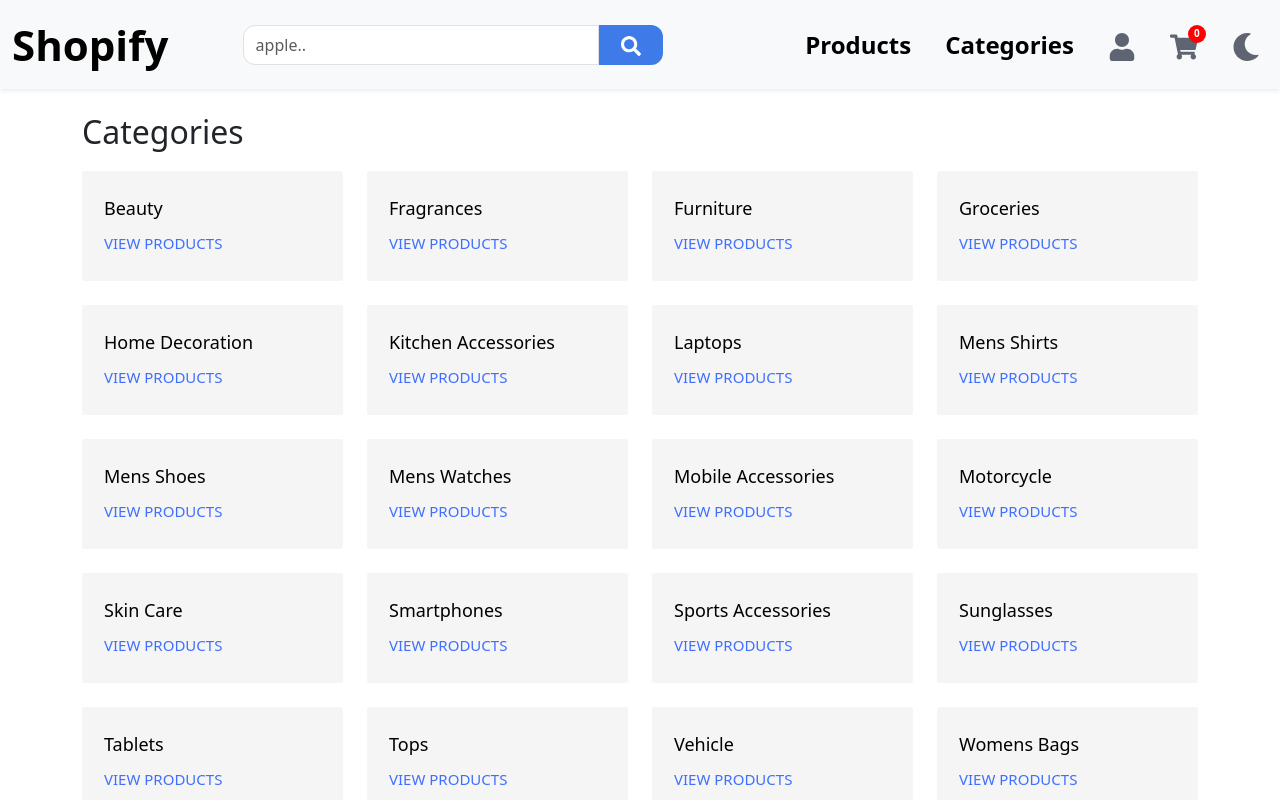
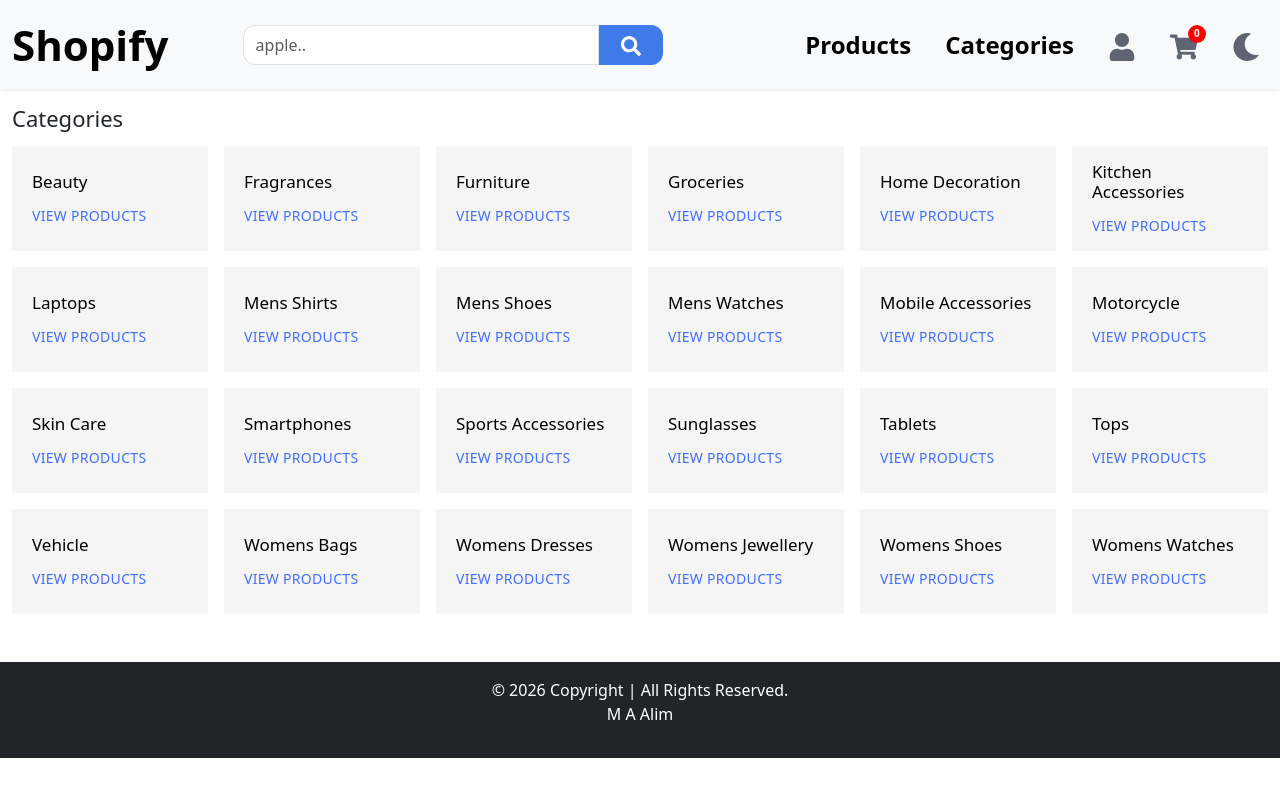
Before and after one commit to Sanikajagtap05/react-shopify-clone, a React (Vite) app: page /Categories in a window 1280 px wide. Shown: the top 800 px of the page. Built offline with nearby package versions, Linux system fonts and the light colour scheme.

Commit message:
Updated categories page layout and category card styling

```diff
--- a/src/pages/Categories.jsx
+++ b/src/pages/Categories.jsx
@@ -3,34 +3,31 @@
 
 function Categories() {
   return (
-    <div className="container mt-4">
+    <div className="container-fluid mt-3">
       <h2
         style={{
-          marginBottom: "20px",
+          marginBottom: "15px",
+          fontSize: "22px",
           fontWeight: "500",
-          fontSize: "32px",
         }}
       >
         Categories
       </h2>
 
-      <div className="row g-4">
+      <div className="row g-3">
         {categories.map((category) => (
           <div
             key={category.slug}
-            className="col-xl-3 col-lg-4 col-md-6 col-sm-6"
+            className="col-xl-2 col-lg-2 col-md-4 col-sm-6"
           >
             <div
               style={{
-                backgroundColor: "#f5f5f5",
-                padding: "22px",
-                height: "110px",
+                background: "#f5f5f5",
+                height: "105px",
+                padding: "20px",
                 display: "flex",
                 flexDirection: "column",
                 justifyContent: "center",
-                borderRadius: "2px",
-                transition: "0.3s",
-                cursor: "pointer",
               }}
             >
               <CategoryCard
--- a/src/pages/CategoryCard.jsx
+++ b/src/pages/CategoryCard.jsx
@@ -2,31 +2,39 @@
 
 function CategoryCard({ name, slug }) {
   return (
-    <>
-      <h4
+    <div
+      style={{
+        display: "flex",
+        flexDirection: "column",
+        justifyContent: "center",
+        height: "100%",
+      }}
+    >
+      <h5
         style={{
-          fontSize: "18px",
-          fontWeight: "500",
-          marginBottom: "12px",
+          fontSize: "17px",
+          fontWeight: "400",
           color: "#000",
+          margin: "0 0 12px 0",
         }}
       >
         {name}
-      </h4>
+      </h5>
 
       <Link
         to={`/category/${slug}`}
         style={{
           color: "#3f6fff",
           textDecoration: "none",
-          fontSize: "15px",
+          fontSize: "14px",
+          fontWeight: "500",
           textTransform: "uppercase",
-          fontWeight: "500",
+          letterSpacing: "0.3px",
         }}
       >
         VIEW PRODUCTS
       </Link>
-    </>
+    </div>
   );
 }
 
```
